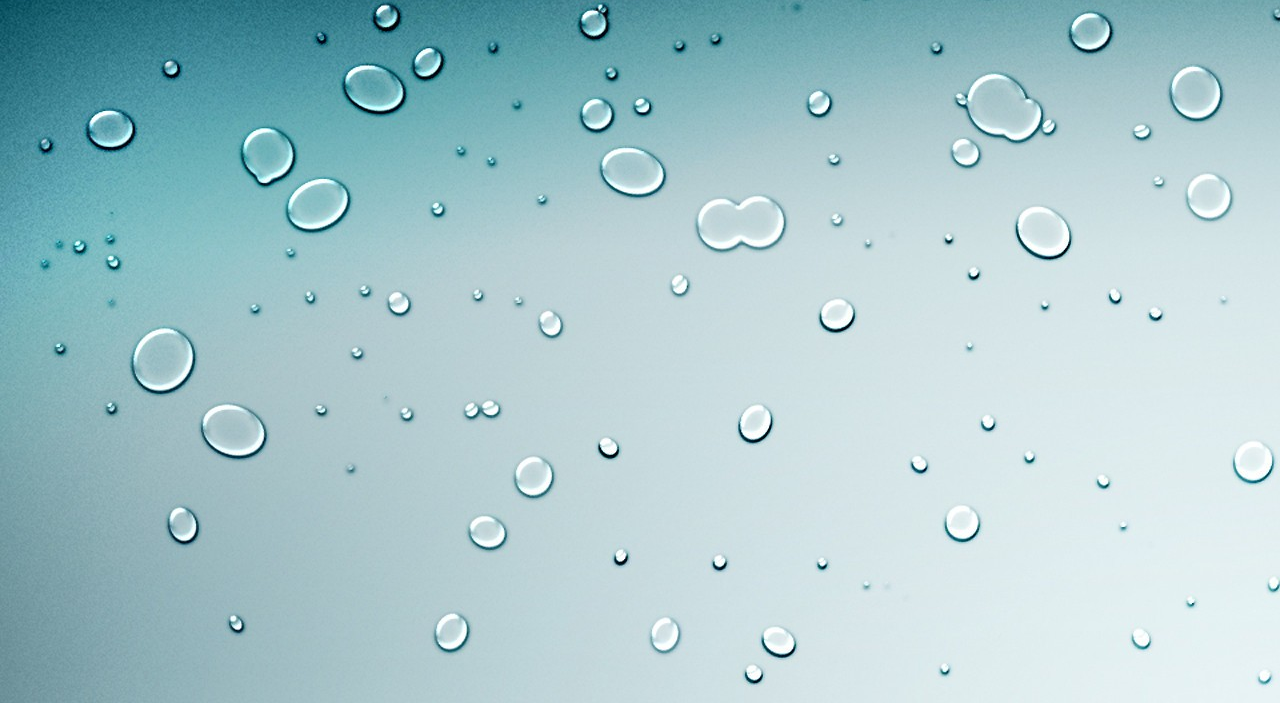
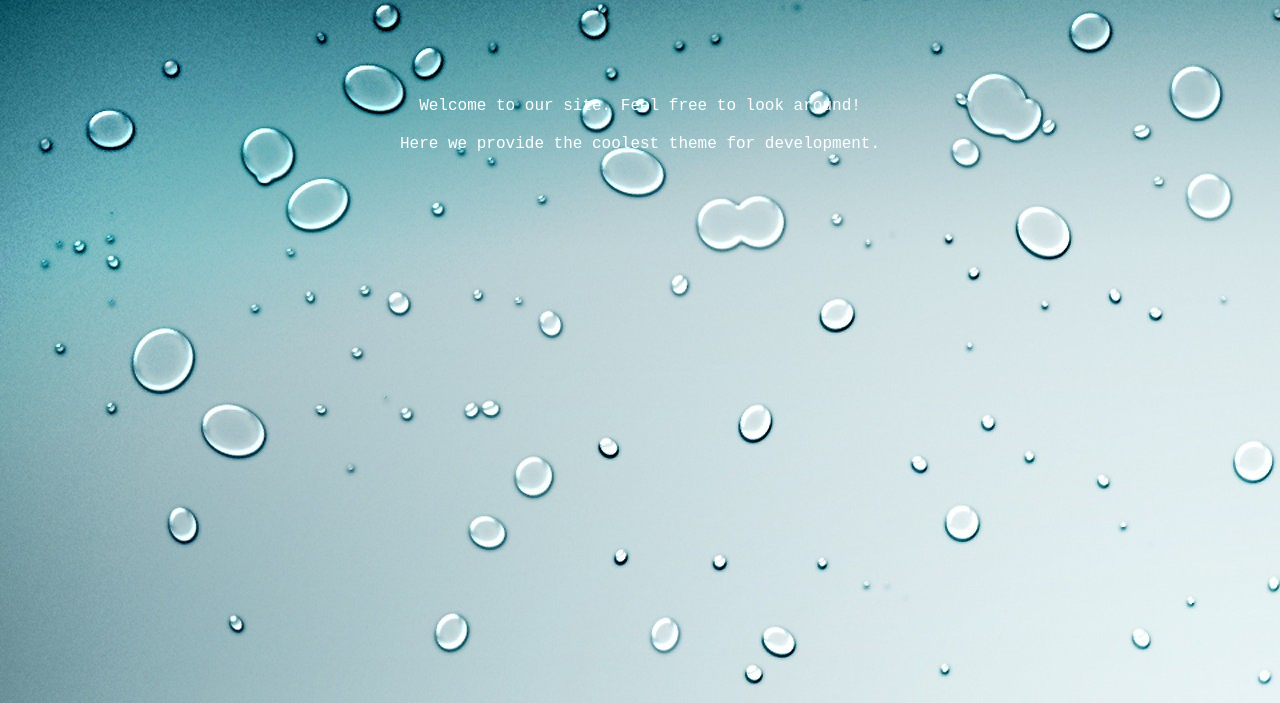
Before and after one commit to AbhijeetPrajapati/Moesia, a plain HTML site: page index.html in a window 1280 px wide. Shown: the part 97-800 px from the top of the page. Drawn offline with Linux system fonts and the light colour scheme.

Commit message:
add some effects.

```diff
--- a/Assets/Style.CSS
+++ b/Assets/Style.CSS
@@ -14,3 +14,17 @@ body {
     color: white;
     text-align: center;
 }
+.div01 {
+    font-family: monospace;
+    font-size: 2vh;
+    color: white;
+    text-align: center;
+    margin-top: 100px;
+}
+.div02 {
+    font-family:monospace;
+    font-size: 2vh;
+    color: white;
+    text-align: center;
+    margin-top: 20px;
+}
--- a/index.html
+++ b/index.html
@@ -7,9 +7,9 @@
 </head>
 <body>
     <div class="bgimage">
-        <div class="div">
-            <div>MOESIA</div>
-        </div>
+        <div class="div"><label>MOESIA</label></div>
+        <div class="div01"><label>Welcome to our site. Feel free to look around!</label></div>
+        <div class="div02"><label>Here we provide the coolest theme for development.</label></div>
     </div>
 </body>
 </html>
```
